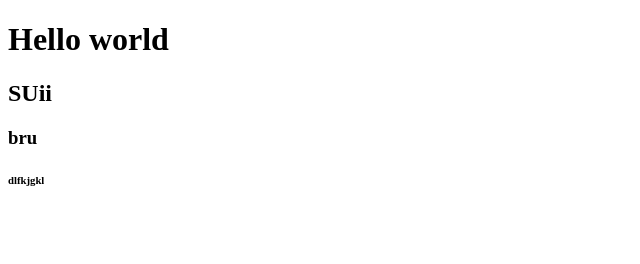
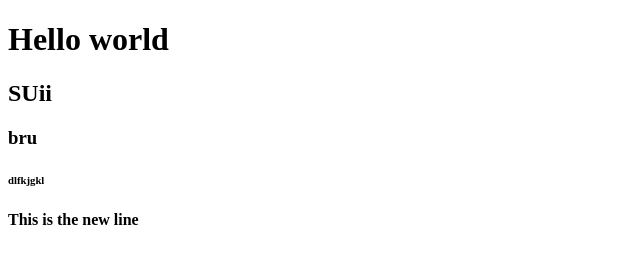
Before and after one commit to chetanguptaa/git-practice, a plain HTML site: page index.html in a window 1280 px wide. Shown: the whole page, without its empty margins (0-640 px from the left). Drawn offline with Linux system fonts and the light colour scheme.

Commit message:
added a new line inside index.html

```diff
--- a/index.html
+++ b/index.html
@@ -8,5 +8,6 @@
 		<h2>SUii</h2>
 		<h3>bru</h3>
 		<h6>dlfkjgkl</h6>
+		<h4>This is the new line</h4>
 	</body>
 </html>
```
